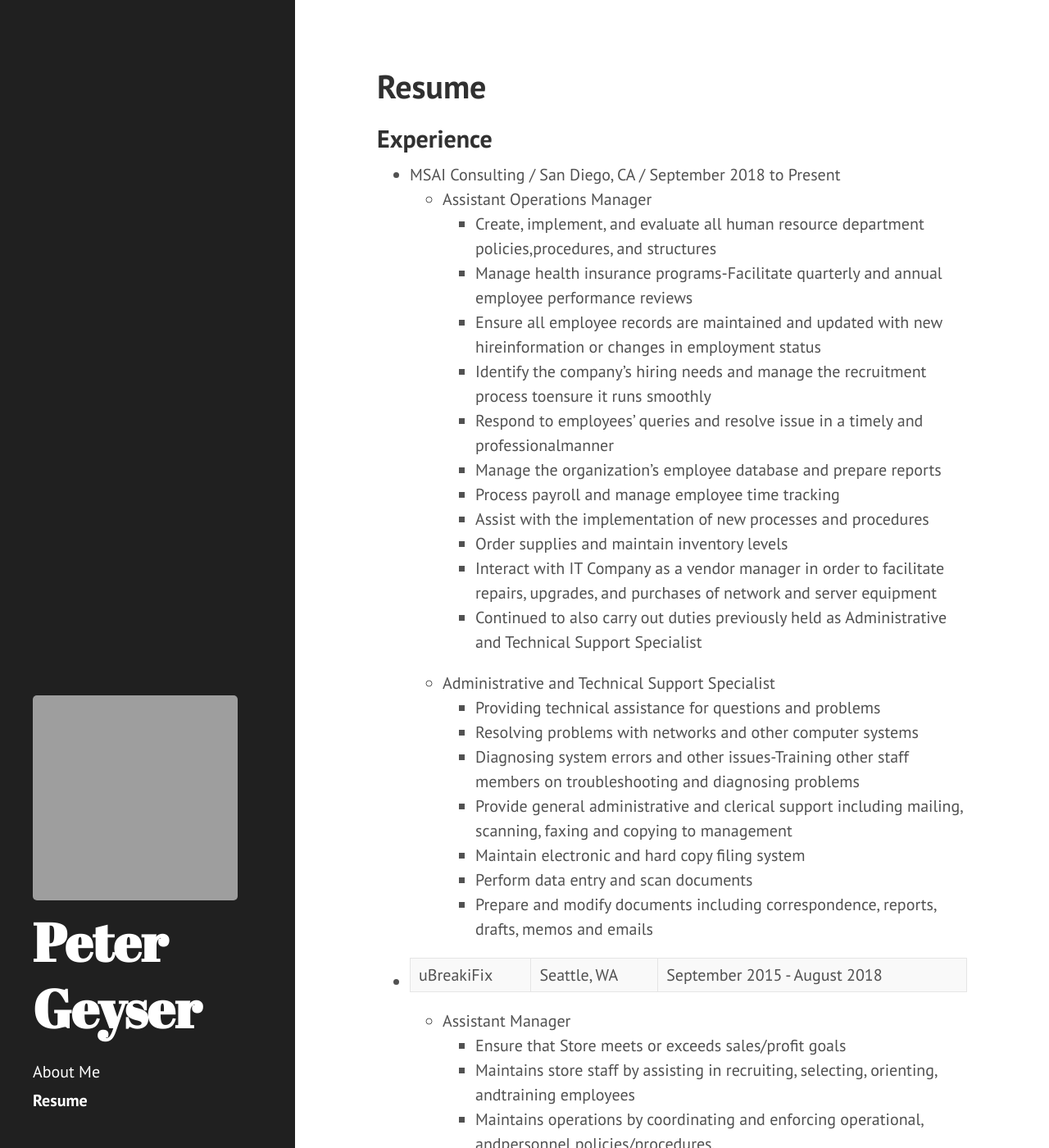
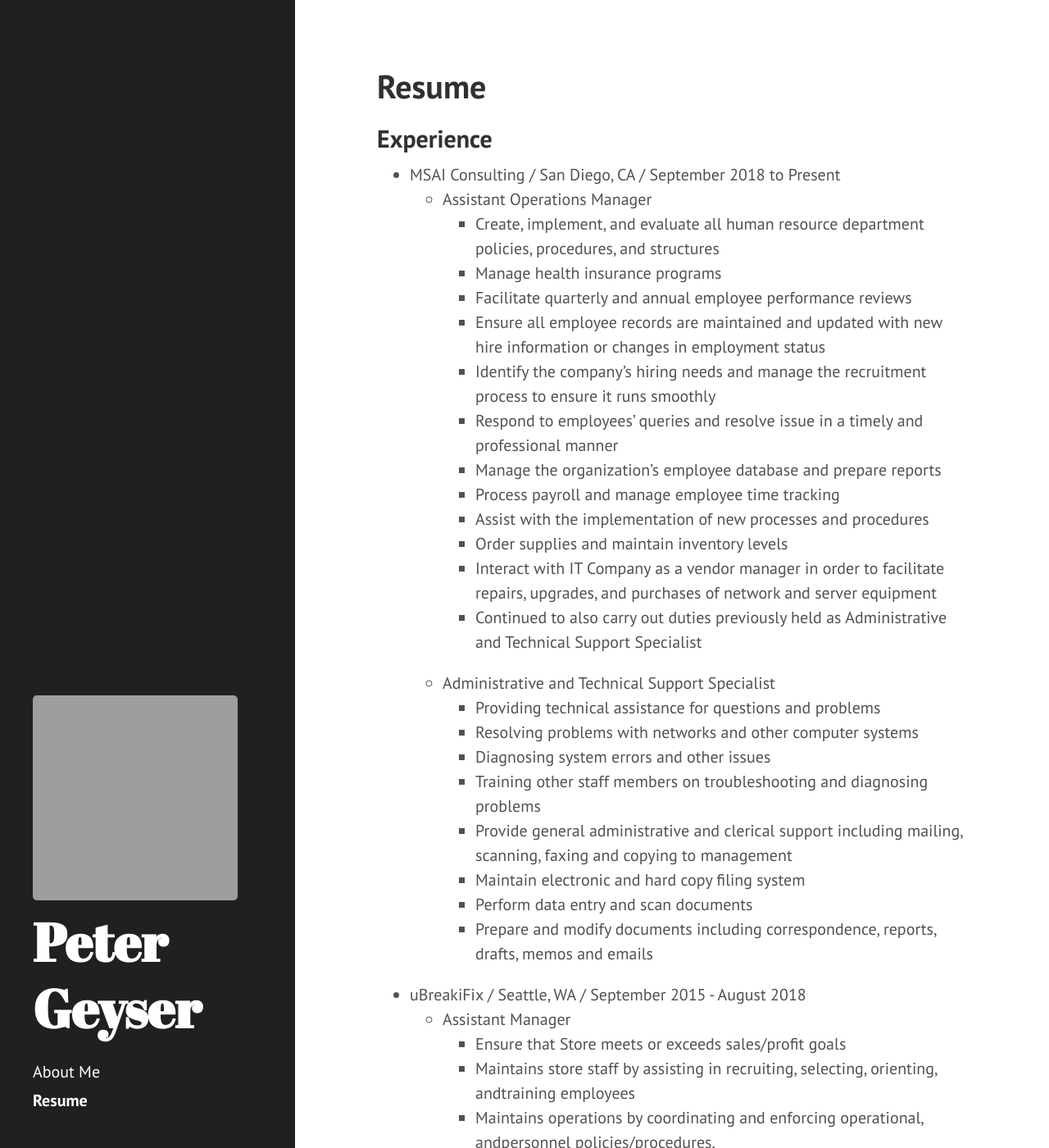
Before and after one commit to ppgeyser/ppgeyser.github.io, a Jekyll site: the page built from resume.md, in a window 1280 px wide and 1400 px high. Shown: the whole window at 82% size. Built offline with Jekyll 4.4.1, drawn with Linux system fonts in a browser that asks for light colours; some of the changed text lies outside the part shown; grey boxes are pictures that could not be loaded.

```diff
--- a/resume.md
+++ b/resume.md
@@ -7,11 +7,12 @@ title: Resume
 
 * MSAI Consulting / San Diego, CA / September 2018 to Present
   * Assistant Operations Manager
-    * Create, implement, and evaluate all human resource department policies,procedures, and structures
-    * Manage health insurance programs-Facilitate quarterly and annual employee performance reviews
-    * Ensure all employee records are maintained and updated with new hireinformation or changes in employment status
-    * Identify the company’s hiring needs and manage the recruitment process toensure it runs smoothly
-    * Respond to employees’ queries and resolve issue in a timely and professionalmanner
+    * Create, implement, and evaluate all human resource department policies, procedures, and structures
+    * Manage health insurance programs
+    * Facilitate quarterly and annual employee performance reviews
+    * Ensure all employee records are maintained and updated with new hire information or changes in employment status
+    * Identify the company’s hiring needs and manage the recruitment process to ensure it runs smoothly
+    * Respond to employees’ queries and resolve issue in a timely and professional manner
     * Manage the organization’s employee database and prepare reports
     * Process payroll and manage employee time tracking
     * Assist with the implementation of new processes and procedures
@@ -22,13 +23,14 @@ title: Resume
   * Administrative and Technical Support Specialist
     * Providing technical assistance for questions and problems
     * Resolving problems with networks and other computer systems
-    * Diagnosing system errors and other issues-Training other staff members on troubleshooting and diagnosing problems
+    * Diagnosing system errors and other issues
+    * Training other staff members on troubleshooting and diagnosing problems
     * Provide general administrative and clerical support including mailing, scanning, faxing and copying to management
     * Maintain electronic and hard copy filing system
     * Perform data entry and scan documents
     * Prepare and modify documents including correspondence, reports, drafts, memos and emails
 
-* uBreakiFix | Seattle, WA | September 2015 - August 2018
+* uBreakiFix / Seattle, WA / September 2015 - August 2018
   * Assistant Manager
     * Ensure that Store meets or exceeds sales/profit goals
     * Maintains store staff by assisting in recruiting, selecting, orienting, andtraining employees
@@ -56,4 +58,11 @@ title: Resume
     * Utilize the point of sale system to maintain an accurate record of customerinformation and a real-time status of each repair
     * Maintain the cleanliness and professional appearance of the store
 
-## Education
+## Certifications
+
+* Google IT Support Professional Certificate
+  * Technical Support Fundamentals
+  * Operating Systems and You: Becoming a Power User
+  * The Bits and Bytes of Computer Networking
+  * IT Security: Defense against the digital dark arts
+  * System Administration and IT Infrastructure Services
```
